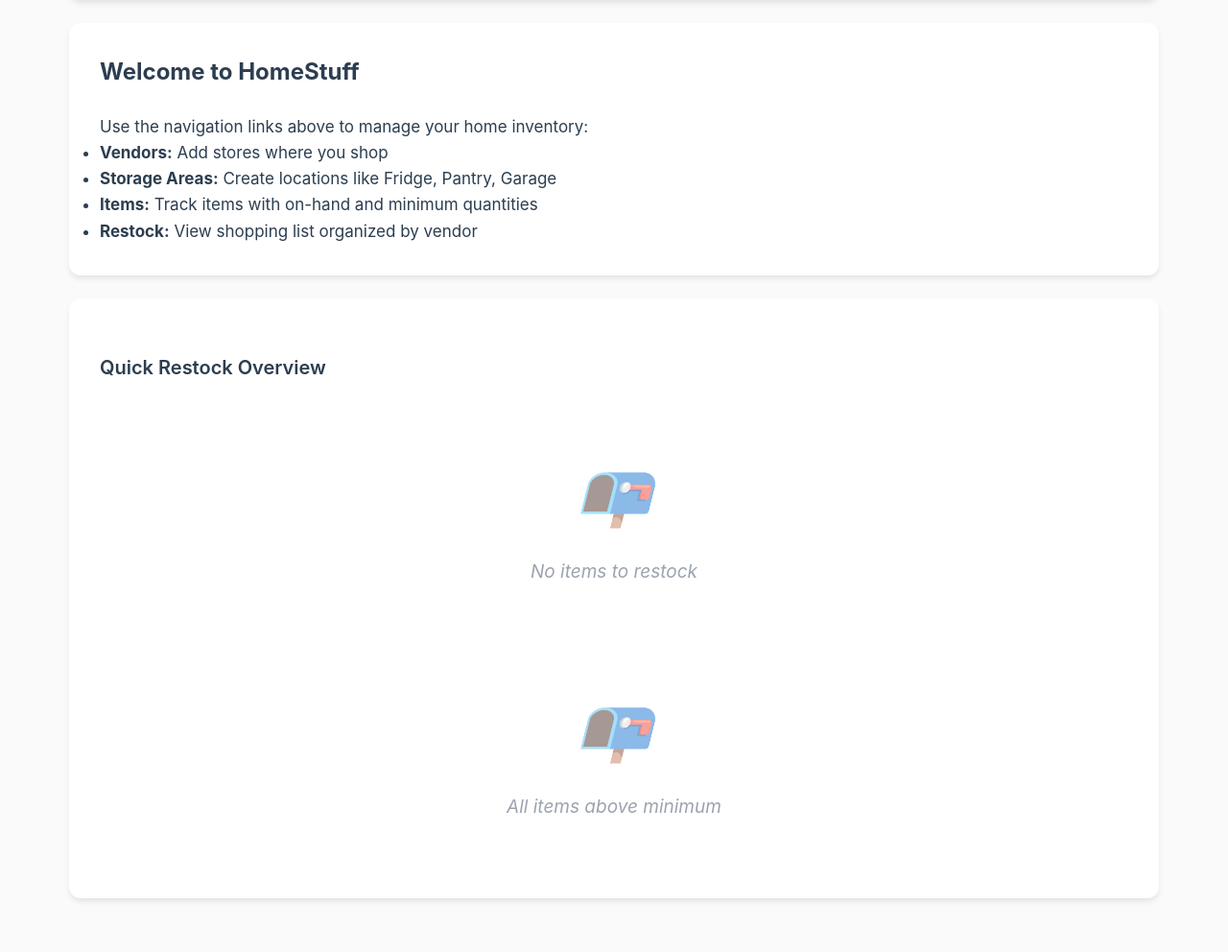
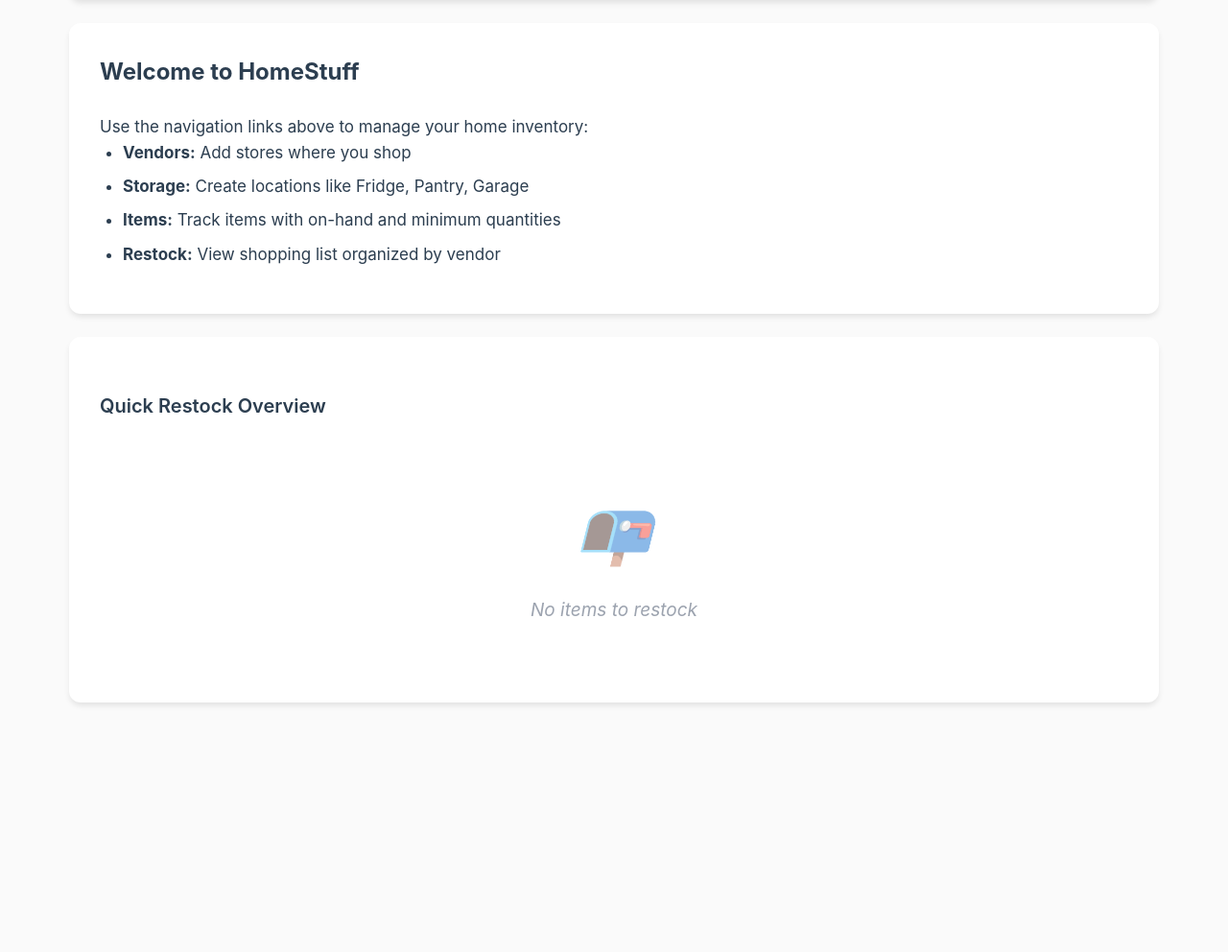
Before and after one commit to birdjw/homestuff, a Flask app: page / in a window 1280 px wide. Shown: the part 150-1142 px from the top of the page at 96% size. After the commit the page ends 885 px from the top, so only its background shows below. Run offline with Flask 3, Linux system fonts and the light colour scheme; the visitor is signed in with stand-in values (Sample User, id 1); data that the repository does not hold is empty.

Commit message:
home UI cleanup

```diff
--- a/app/static/style.css
+++ b/app/static/style.css
@@ -300,6 +300,16 @@ nav a[href*="restock"]::before { content: '🛒'; }
   font-weight: 600;
   margin-bottom: var(--space-sm);
   color: var(--color-text-secondary);
+}
+
+.card ul {
+  margin-left: var(--space-lg);
+  margin-bottom: var(--space-md);
+}
+
+.card li {
+  margin-bottom: var(--space-xs);
+  line-height: 1.6;
 }
 
 /* === Forms === */
--- a/app/templates/index.html
+++ b/app/templates/index.html
@@ -6,7 +6,7 @@
   <p>Use the navigation links above to manage your home inventory:</p>
   <ul>
     <li><strong>Vendors:</strong> Add stores where you shop</li>
-    <li><strong>Storage Areas:</strong> Create locations like Fridge, Pantry, Garage</li>
+    <li><strong>Storage:</strong> Create locations like Fridge, Pantry, Garage</li>
     <li><strong>Items:</strong> Track items with on-hand and minimum quantities</li>
     <li><strong>Restock:</strong> View shopping list organized by vendor</li>
   </ul>
@@ -16,7 +16,6 @@
   <h3>Quick Restock Overview</h3>
   <div id="home-restock">
     <div id="shopping"></div>
-    <div id="auto"></div>
   </div>
 </div>
 {% endblock %}
```
Also changed, not shown: app/static/app.js (+0 -9 lines).
